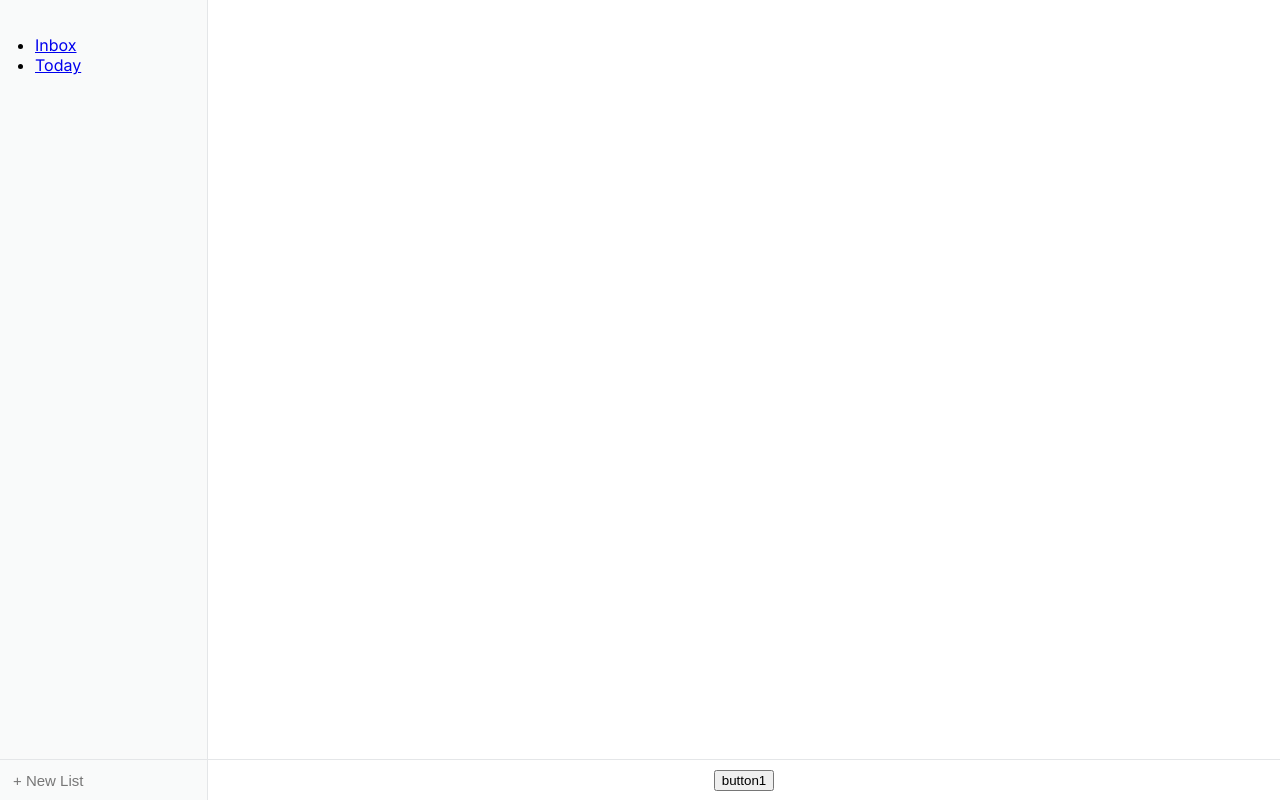
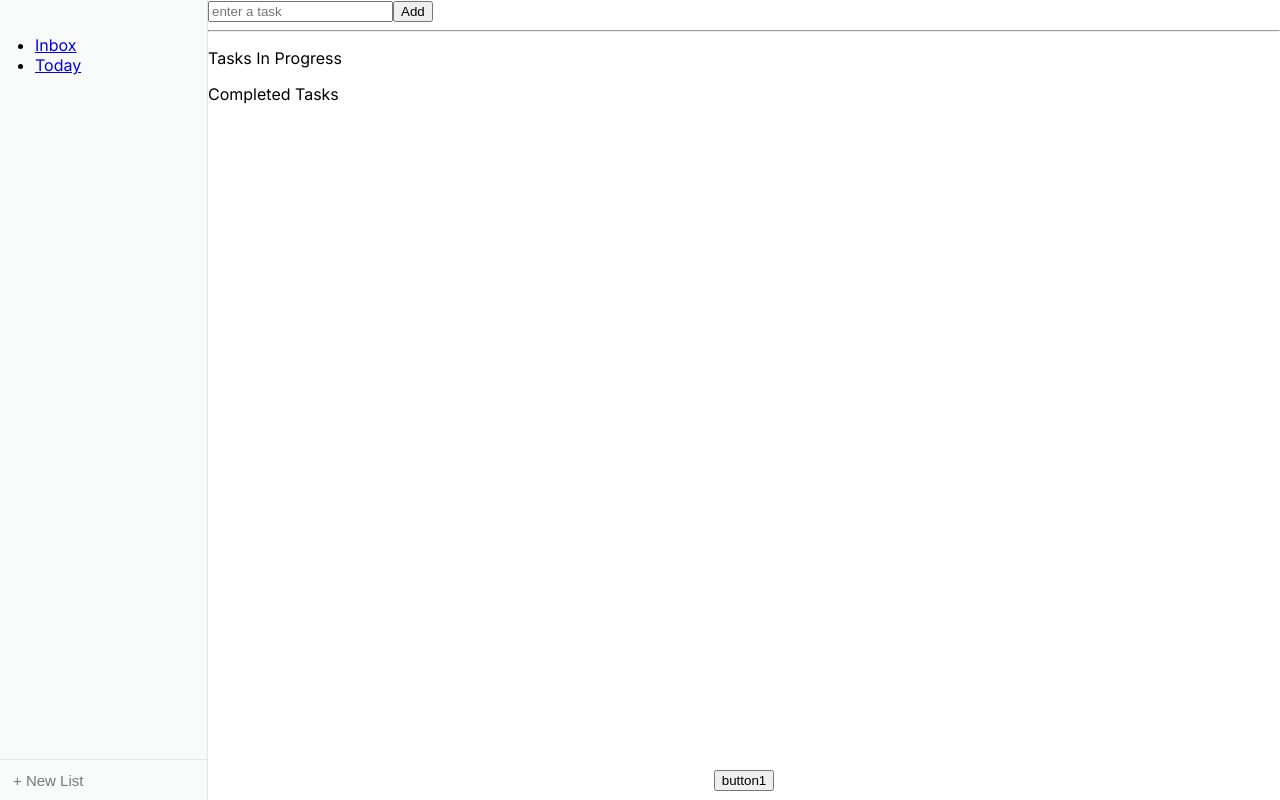
Before and after one commit to gcarlin01/to-do-app, a Next.js app: page /inbox in a window 1280 px wide. Built offline with nearby package versions, Linux system fonts and the light colour scheme.

Commit message:
quick fix for Sidebar children

```diff
--- a/app/layout.js
+++ b/app/layout.js
@@ -19,7 +19,7 @@ export default function RootLayout({ children }) {
       <body className={inter.className}>
         <div className={styles.container}>
           <Sidebar />
-          <MainContainer />
+          {children}
           <SidebarActions />
           <MainActions />
         </div>
```
